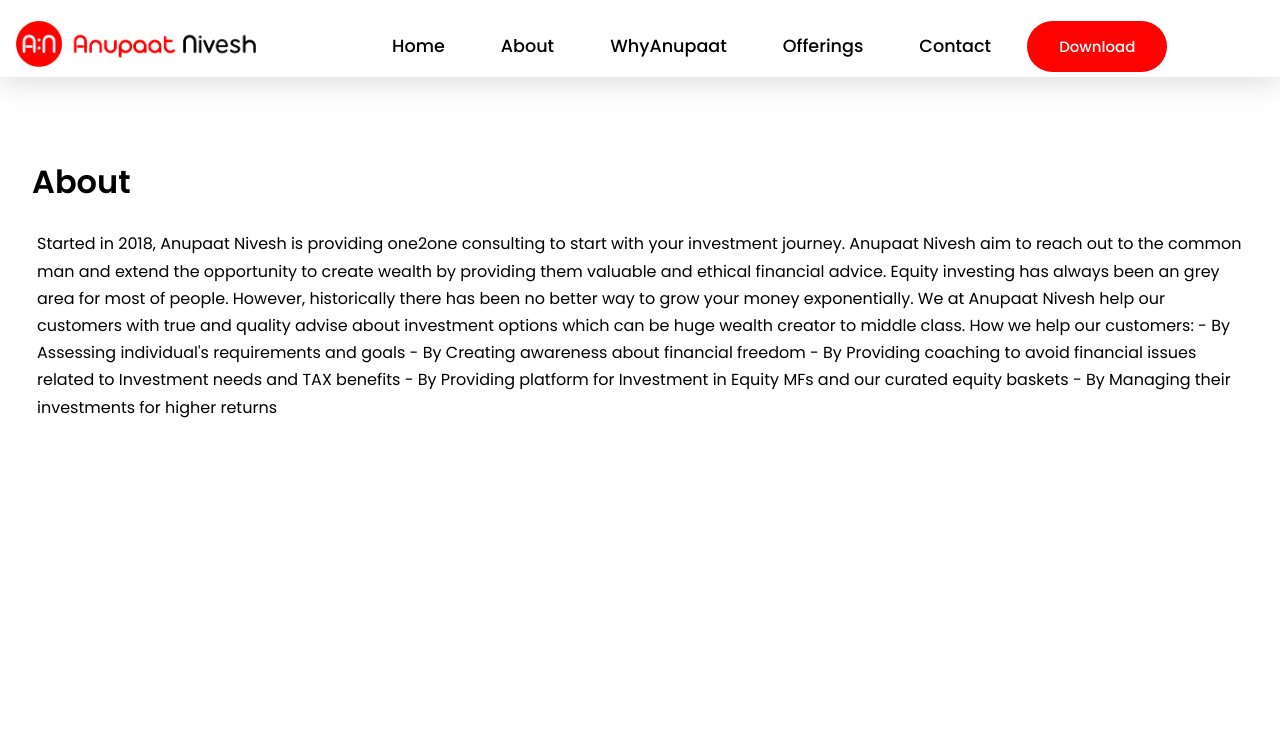
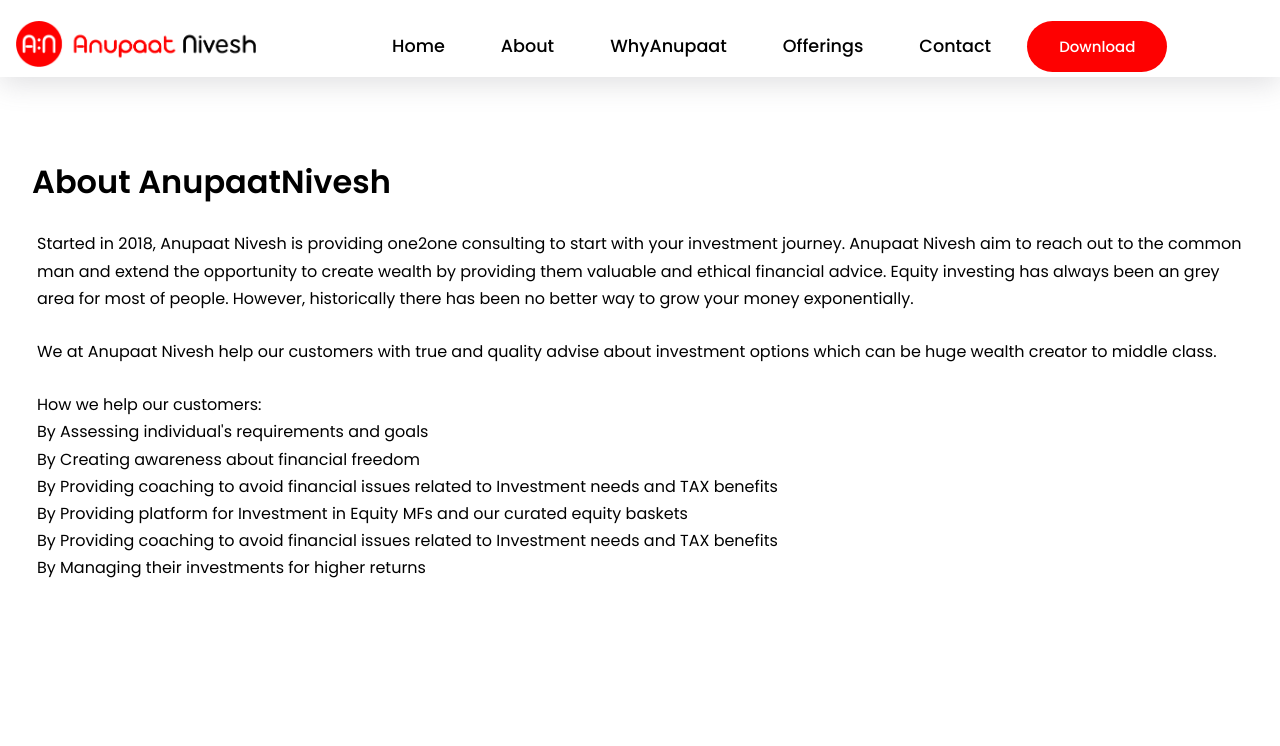
Before and after one commit to Anupaat-Nivesh/Anupaat-Nivesh, a React (Create React App) app: page /about in a window 1280 px wide. Shown: the top 746 px of the page. Built offline with nearby package versions, Linux system fonts and the light colour scheme.

Commit message:
Updated OCntent

```diff
--- a/src/containers/about/About.jsx
+++ b/src/containers/about/About.jsx
@@ -1,17 +1,25 @@
 import React from 'react'
+import { ListGroupItem } from 'react-bootstrap';
 import './about.css';
 const About = () => {
     return (
         <div id='about' className='section__padding'>
-            <h1>About</h1>
-            <p> Started in 2018, Anupaat Nivesh is providing one2one consulting to start with your investment journey. Anupaat Nivesh aim to reach out to the common man and extend the opportunity to create wealth by providing them valuable and ethical financial advice. Equity investing has always been an grey area for most of people. However, historically there has been no better way to grow your money exponentially. We at Anupaat Nivesh help our customers with true and quality advise about investment options which can be huge wealth creator to middle class.
-
-                How we help our customers:
-                - By Assessing individual's requirements and goals
-                - By Creating awareness about financial freedom
-                - By Providing coaching to avoid financial issues related to Investment needs and TAX benefits
-                - By Providing platform for Investment in Equity MFs and our curated equity baskets
-                - By Managing their investments for higher returns</p>
+            <h1>About AnupaatNivesh</h1>
+            <p> Started in 2018, Anupaat Nivesh is providing one2one consulting to start with your investment journey.
+                Anupaat Nivesh aim to reach out to the common man and extend the opportunity to create wealth by providing them valuable and ethical financial advice.
+                Equity investing has always been an grey area for most of people.
+                However, historically there has been no better way to grow your money exponentially. </p>
+                <p>We at Anupaat Nivesh help our customers with true and quality advise about investment options which can be huge wealth creator to middle class.
+</p>
+                <p>How we help our customers:
+                    <ListGroupItem>
+                <li>By Assessing individual's requirements and goals</li>
+                <li>By Creating awareness about financial freedom</li>
+                <li>By Providing coaching to avoid financial issues related to Investment needs and TAX benefits</li>
+                <li>By Providing platform for Investment in Equity MFs and our curated equity baskets</li>By Providing coaching to avoid financial issues related to Investment needs and TAX benefits
+                <li>By Managing their investments for higher returns</li>
+                </ListGroupItem>
+             </p>
         </div>
     )
 }
--- a/src/containers/home/Carousel.jsx
+++ b/src/containers/home/Carousel.jsx
@@ -10,7 +10,7 @@
             description:"Let's get you started with",
             bold:" INVESTING!",
             subDescription: "High income does not lead to wealth. It is high savings with right Investment.",
-            subText: "Stack up with your financial foundation and get personalized recommendations",
+            subText: "Stack up with your financial foundation and get personalized advisory",
 
             icon: require("../../assets/illustrations/investor.svg"),
         },
@@ -19,7 +19,7 @@
             description: "Looking for ",
             bold:'Financial Freedom',
             subDescription: "When it comes to long-term investing, doing 'LESS' is often 'MORE'.",
-            subText: "Start SIP with us to meet your long-term financial goals",
+            subText: "Start SIP to meet your long-term financial goals",
 
             icon: require("../../assets/illustrations/savings.svg"),
         },
--- a/src/containers/home/carousel.css
+++ b/src/containers/home/carousel.css
@@ -51,15 +51,16 @@
 }
 
 .bold-text{
-    color: blue;
-    font-weight: 500;
+    color: #FE0101;
+    font-weight: 600;
 }
 
 .carousel-item-subDes {
-    font-size: 1.2rem;
+    font-size: 1.1rem;
     margin-top: 1rem;
-    font-weight: 600;
-    color: #FE0101;
+    font-weight: 500;
+    color: grey;
+    font-style: italic;
 }
 
 .carousel-item-subtext {
--- a/src/containers/whyanupaat/Whyanupaat.jsx
+++ b/src/containers/whyanupaat/Whyanupaat.jsx
@@ -11,13 +11,14 @@
             <div className='anupaat__whyanupaat-main'>
 
                 <div className="anupaat__whyanupaat-heading">
-                    <h1> Why Anupaat Nivesh?</h1>
+                    <h1> Why Anupaat Nivesh? </h1>
 
                     <div className='anupaat_whyanupaat-heading-explanation'>
                         <div className='whyanupaat-subheading'>
                             <h2>Experience An Enhanced Online Investment Platform</h2>
                         </div>
-                        <p>Welcome to the town of investment! From Mutual Funds to Corporate Deposits,
+                        <p>Welcome to the town of investment! <p></p>From Mutual Funds to Corporate Deposits,
+
                             we hold a lot in store, to suit the goals and needs of every investor and every
                             risk appetite.
                         </p>
```
